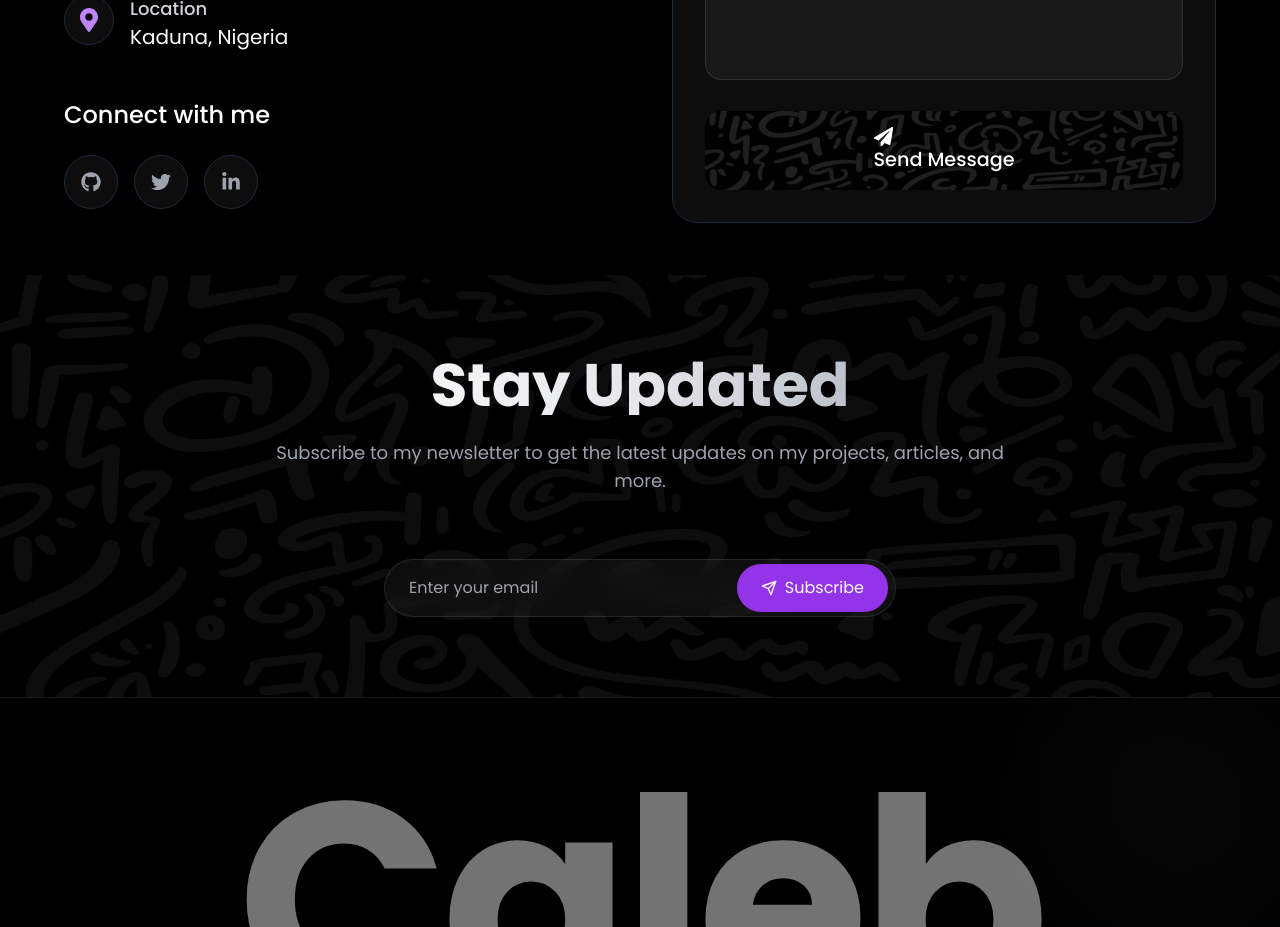
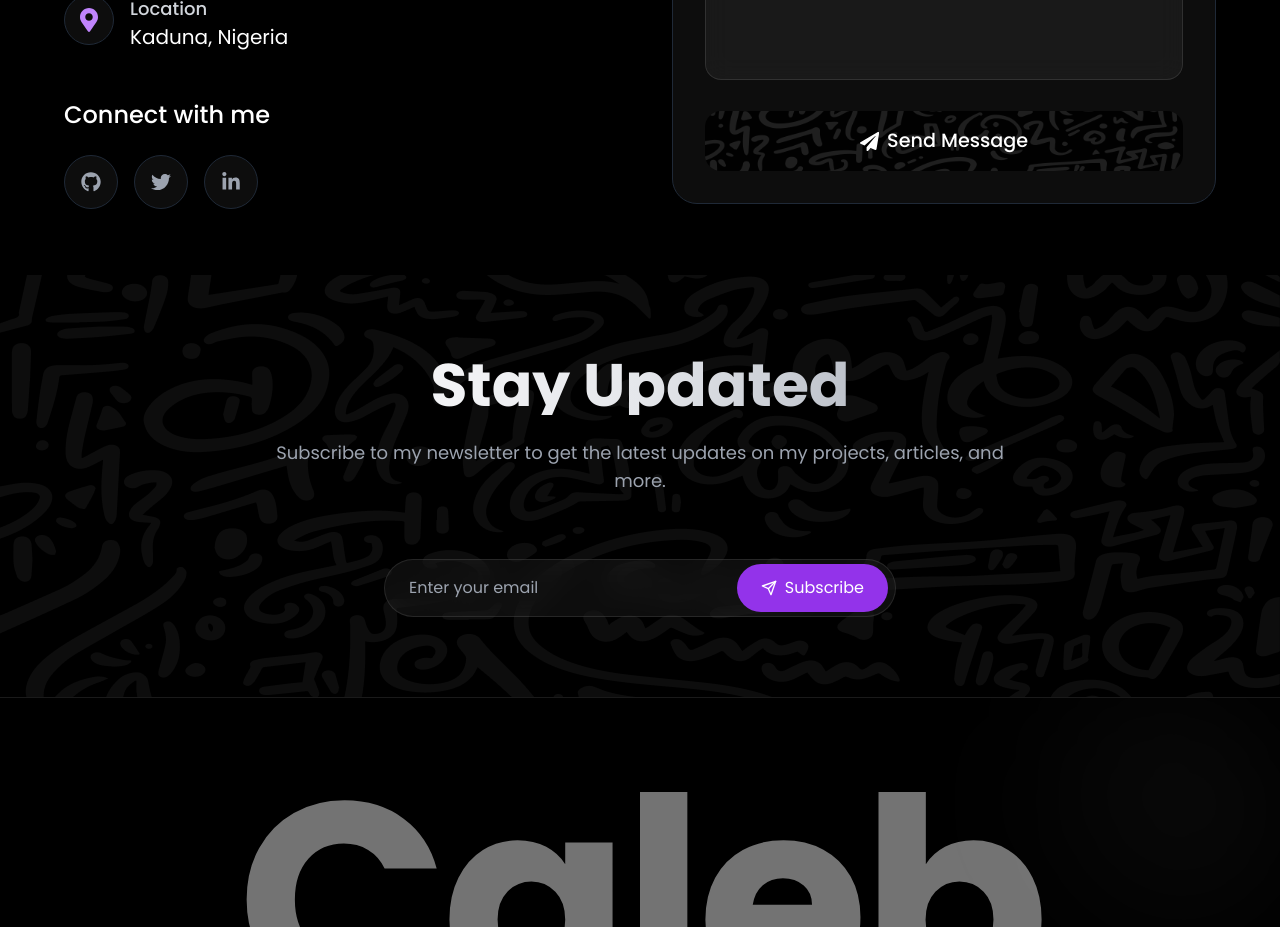
Before and after one commit to RxRakari/main-portfolio, a React (Vite) app in the folder client/: page / in a window 1280 px wide. Shown: the part 5340-6267 px from the top of the page. Built offline with nearby package versions, Linux system fonts and the light colour scheme; no server answers.

Commit message:
style: update contact section button to include icon and improve layout with flex properties

```diff
--- a/client/src/components/sections/contact.tsx
+++ b/client/src/components/sections/contact.tsx
@@ -225,7 +225,7 @@ export default function ContactSection() {
                       Message Sent!
                     </span>
                   ) : (
-                    <span className="md:text-[1.2rem] text-[0.9rem]">
+                    <span className="md:text-[1.2rem] text-[0.9rem] flex gap-2 items-center">
                       <FaPaperPlane />
                       Send Message
                     </span>
```
